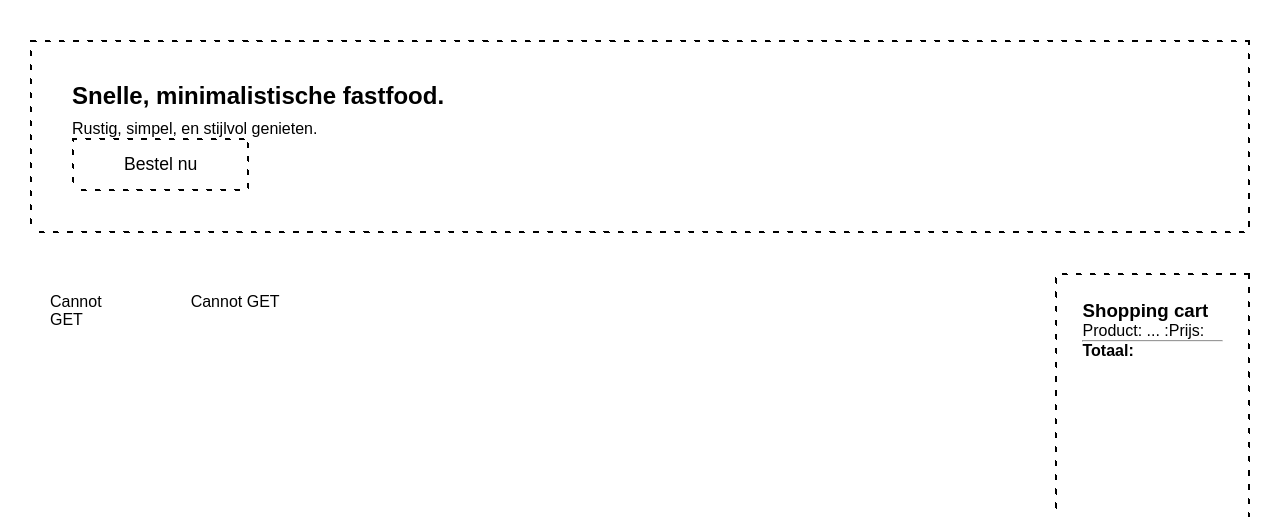
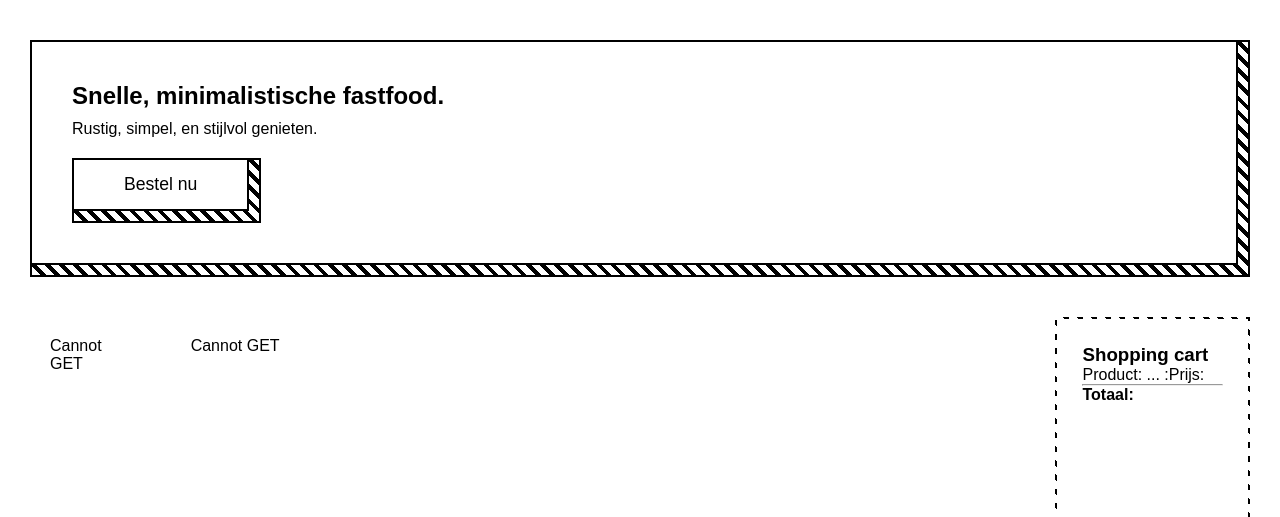
Before and after one commit to denkersdaan-ops/webapp1, a PHP site: page / in a window 1280 px wide. Shown: the part 112-629 px from the top of the page. Run offline with PHP 8.4, Linux system fonts and the light colour scheme.

Commit message:
fix stripe hero

```diff
--- a/html/index.php
+++ b/html/index.php
@@ -35,11 +35,18 @@
     <main>
 
         <!-- HERO / CALL TO ACTION -->
-        <section class="hero box-shadow">
-            <h1>Snelle, minimalistische fastfood.</h1>
-            <p>Rustig, simpel, en stijlvol genieten.</p>
-            <button class="cta box-shadow">Bestel nu</button>
-        </section>
+        <div class="stripe-shadow">
+            <section class="hero box-shadow box-content">
+                <h1>Snelle, minimalistische fastfood.</h1>
+                <p>Rustig, simpel, en stijlvol genieten.</p>
+
+                <div class="stripe-shadow stripe-minimal">
+                    <button class="cta box-shadow box-content" onclick="pay()">Bestel nu</button>
+                </div>
+
+
+            </section>
+        </div>
 
         <section class="layout">
 
```
